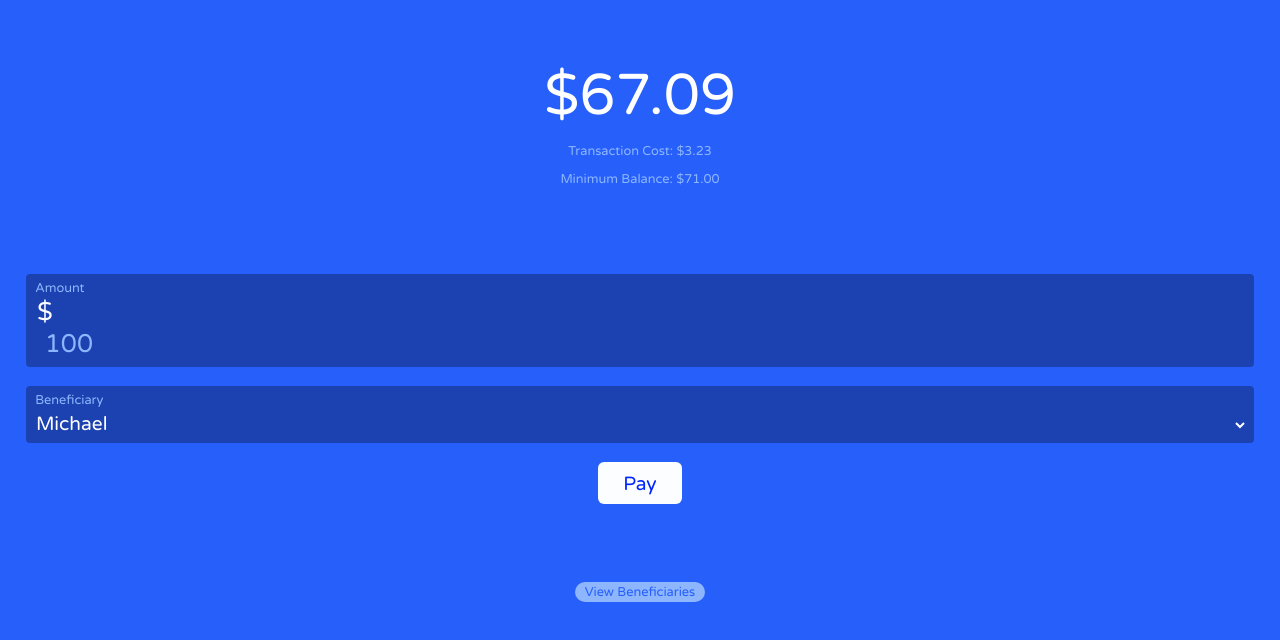
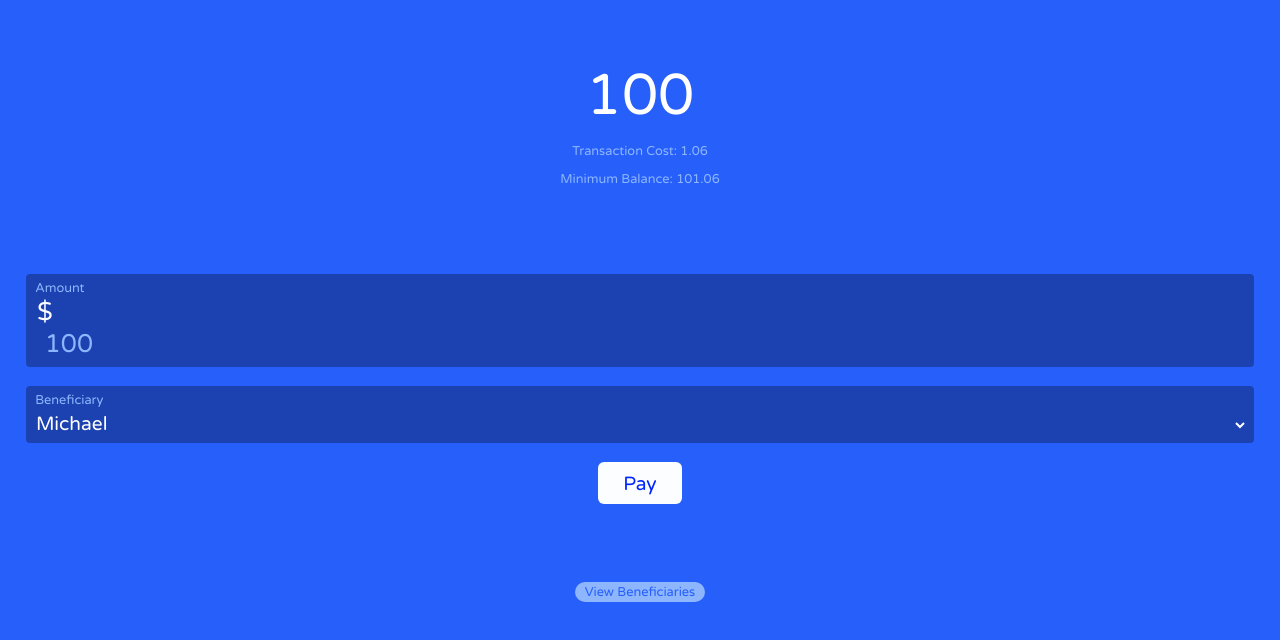
Before and after one commit to michaeldera/wallet, a React (Create React App) app: page / in a window 1280 px wide. Shown: the top 640 px of the page. Built offline with nearby package versions, Linux system fonts and the light colour scheme.

Commit message:
passed state as props

```diff
--- a/src/App.tsx
+++ b/src/App.tsx
@@ -1,15 +1,37 @@
 import React from 'react';
-import { BrowserRouter, Route} from 'react-router-dom';
+import { BrowserRouter, Route } from 'react-router-dom';
 import Home from './pages/home/Home';
 import Beneficiaries from './pages/beneficiaries/Beneficiaries';
 
-function App() {
-  return (
-    <BrowserRouter>
-      <Route path="/" exact component={Home}/>
-      <Route path="/beneficiaries/" component={Beneficiaries}/>
-    </BrowserRouter>
-  );
+interface IAppState {
+  amount: number;
+  transactionCost: number;
+  minimumBalance: number;
+  beneficiaries: any[];
 }
 
-export default App;
+export default class App extends React.Component<any, IAppState>{
+  constructor(props: any){
+    super(props);
+    this.state ={
+      amount: 100,
+      transactionCost:1.06,
+      minimumBalance: 101.06,
+      beneficiaries: [
+        { name: "Michael", type: "Individual", mobileNumber: "0770000000"},
+        { name: "Contoso", type: "Merchant", mobileNumber: "123456" }
+      ]
+    }
+  }
+  render() {
+    const {amount, transactionCost, minimumBalance, beneficiaries} = this.state;
+    return (
+      <BrowserRouter>
+        <Route path="/" exact component={() =>
+          <Home amount={amount} transactionCost={transactionCost} minimumBalance={minimumBalance} beneficiaries={beneficiaries} />}
+        />
+        <Route path="/beneficiaries/" component={() => <Beneficiaries />} />
+      </BrowserRouter>
+    );
+  }
+};
--- a/src/pages/home/Home.tsx
+++ b/src/pages/home/Home.tsx
@@ -9,9 +9,9 @@ function Home(props: any) {
   return (
     <div>
       <header className="transaction-header">
-        <span className="amount">$67.09</span>
-        <p className="transaction-detail">Transaction Cost: $3.23</p>
-        <p className="transaction-detail">Minimum Balance: $71.00</p>
+        <span className="amount">{props.amount}</span>
+        <p className="transaction-detail">Transaction Cost: {props.transactionCost}</p>
+        <p className="transaction-detail">Minimum Balance: {props.minimumBalance}</p>
       </header>
       <section className="card">
         <AmountInput/>
```
